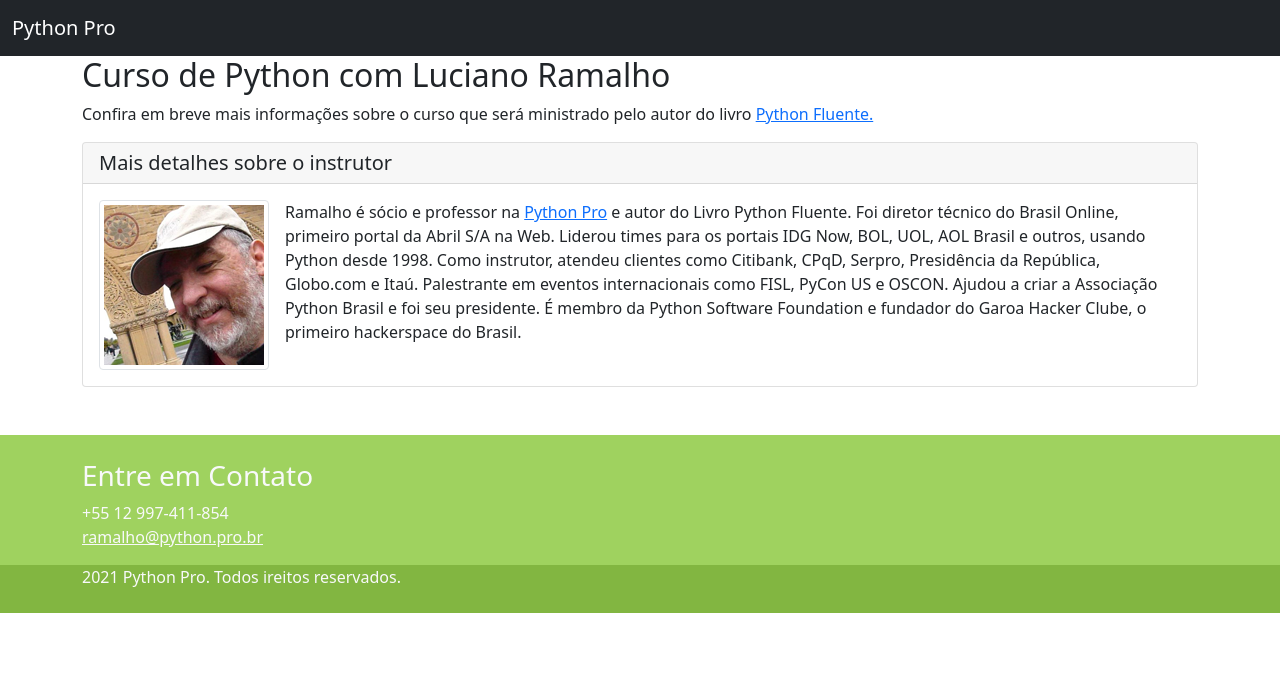
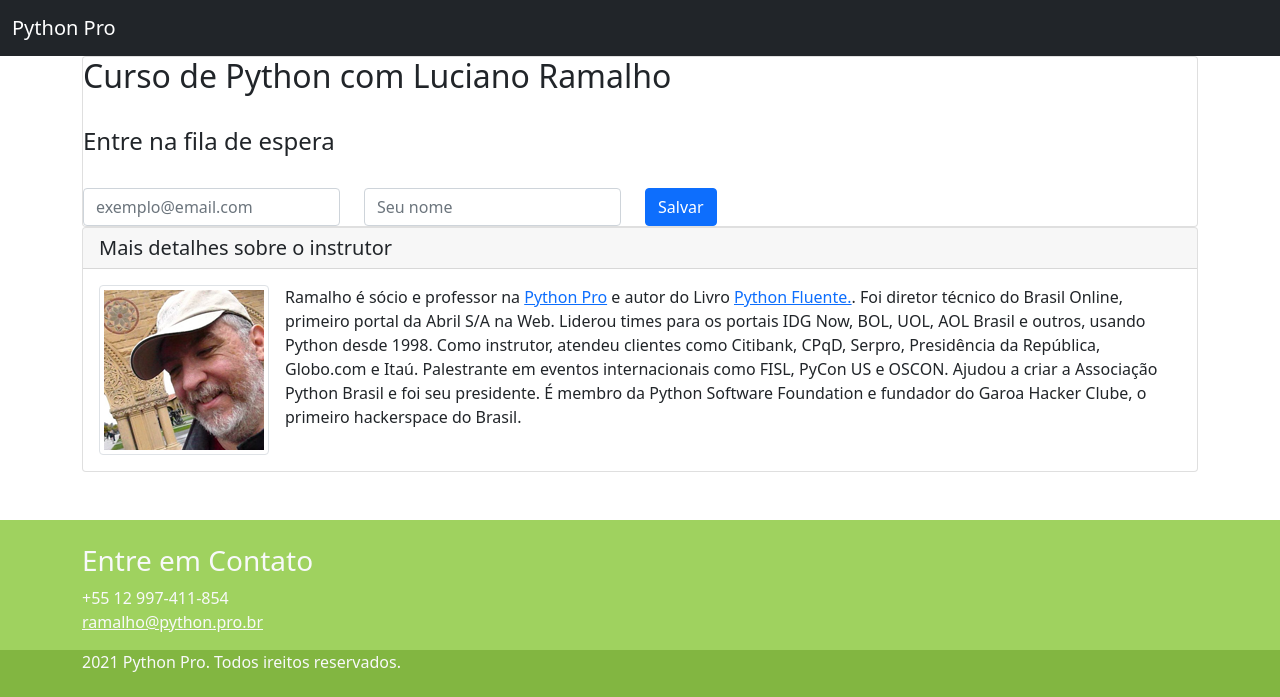
Before and after one commit to emanuelfilipes/curso-django, a Django app: page / in a window 1280 px wide. Shown: the top 697 px of the page. Run offline with Django 3.2, Linux system fonts and the light colour scheme; some libraries are stand-ins or nearby versions.

Commit message:
Adicionando lista de espera e mailchimp close #39

```diff
--- a/pypro/base/templates/base/home.html
+++ b/pypro/base/templates/base/home.html
@@ -38,15 +38,38 @@
     <div class="row">
         <div class="col-md-12">
 
-            <div class="jumbotron">
+            <div class="jumbotron card">
                 <h2>
                     Curso de Python com Luciano Ramalho
                 </h2>
-                <p>
-                    Confira em breve mais informações sobre o curso que será ministrado pelo autor do livro
-                    <a href="https://www.amazon.com.br/Python-Fluente-Programa%C3%A7%C3%A3o-Concisa-Eficaz/dp/857522462X"
-                       target="_blank">Python Fluente.</a>
-                </p>
+                <h4 class="mt-4">Entre na fila de espera</h4>
+
+                <form action="https://herokuapp.us5.list-manage.com/subscribe/post?u=33b0165c55f7ce775b05cf509&amp;id=ffd6bc9104"
+                      method="post" id="mc-embedded-subscribe-form" name="mc-embedded-subscribe-form"
+                      target="_blank" novalidate>
+                    <div class="row align-items-end">
+                        <div class="col-auto">
+                            <label class="sr-only" for="mce-EMAIL"></label>
+                            <input type="email" value="" name="EMAIL" class="form-control required" id="mce-EMAIL"
+                                   placeholder="exemplo@email.com">
+                        </div>
+                        <div class="col-auto">
+                            <label class="sr-only" for="mce-FNAME"></label>
+                            <input type="text" value="" name="FNAME" class="form-control" id="mce-FNAME"
+                                   placeholder="Seu nome">
+                        </div>
+                        <!-- real people should not fill this in and expect good things - do not remove this or risk form bot signups-->
+                        <div style="position: absolute; left: -5000px;" aria-hidden="true"><input type="text"
+                                                                                                  name="b_298725d1b42f74339d8bcc8db_03c8c5bd04"
+                                                                                                  tabindex="-1"
+                                                                                                  value=""></div>
+
+                        <div class="col-auto">
+                            <input type="submit" value="Salvar" name="subscribe"
+                                                      id="mc-embedded-subscribe" class="btn btn-primary">
+                        </div>
+                    </div>
+                </form>
             </div>
             <div class="row">
                 <div class="col-md-12">
@@ -59,7 +82,10 @@
                                 <img src="{% static 'img/luciano-ramalho.png' %}" alt="Foto de Luciano Ramalho"
                                      class="img-thumbnail float-md-start me-3"/>
                                 Ramalho é sócio e professor na <a href="https://www.python.pro.br">Python Pro</a> e
-                                autor do Livro Python Fluente. Foi diretor técnico do Brasil Online, primeiro portal da
+                                autor do Livro <a
+                                    href="https://www.amazon.com.br/Python-Fluente-Programa%C3%A7%C3%A3o-Concisa-Eficaz/dp/857522462X"
+                                    target="_blank">Python Fluente.</a>. Foi diretor técnico do Brasil Online, primeiro
+                                portal da
                                 Abril S/A na Web. Liderou times para os portais IDG Now, BOL, UOL, AOL Brasil e outros,
                                 usando Python desde 1998. Como instrutor, atendeu clientes como Citibank, CPqD, Serpro,
                                 Presidência da República, Globo.com e Itaú. Palestrante em eventos internacionais como
```
